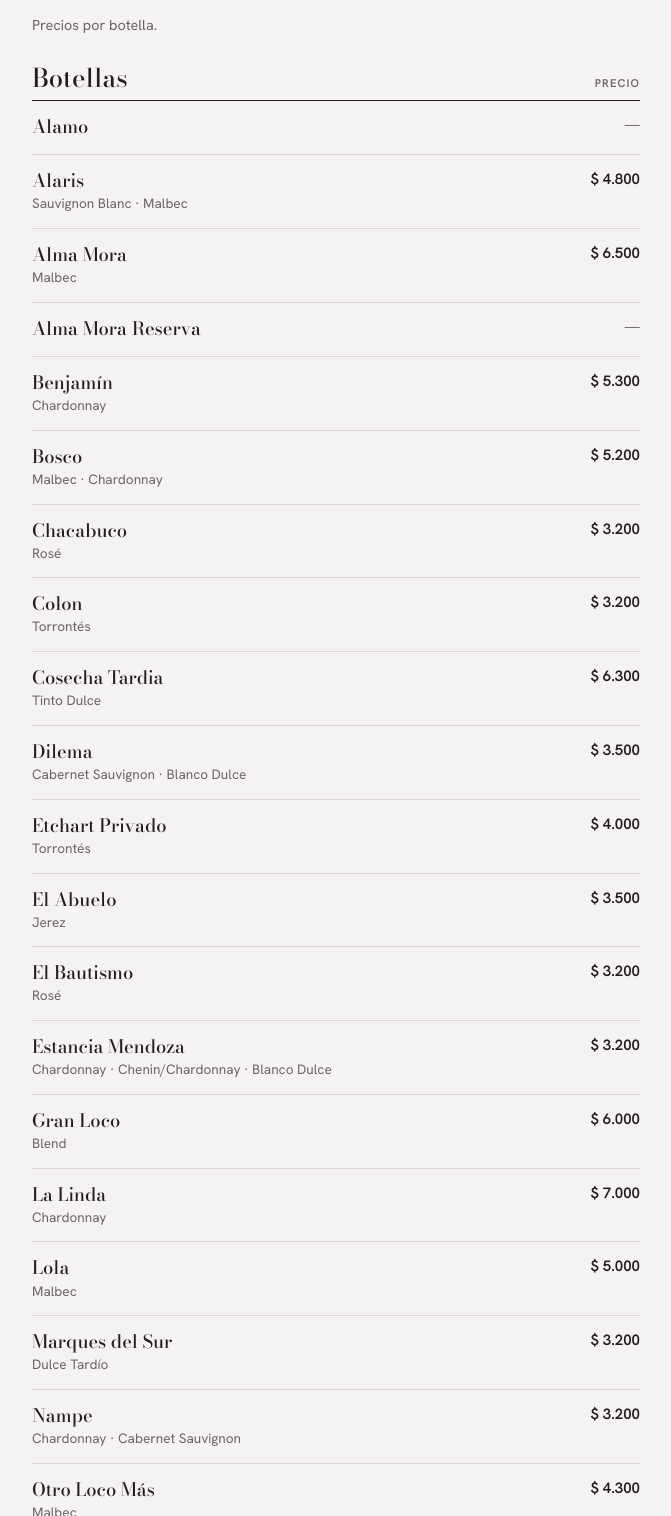
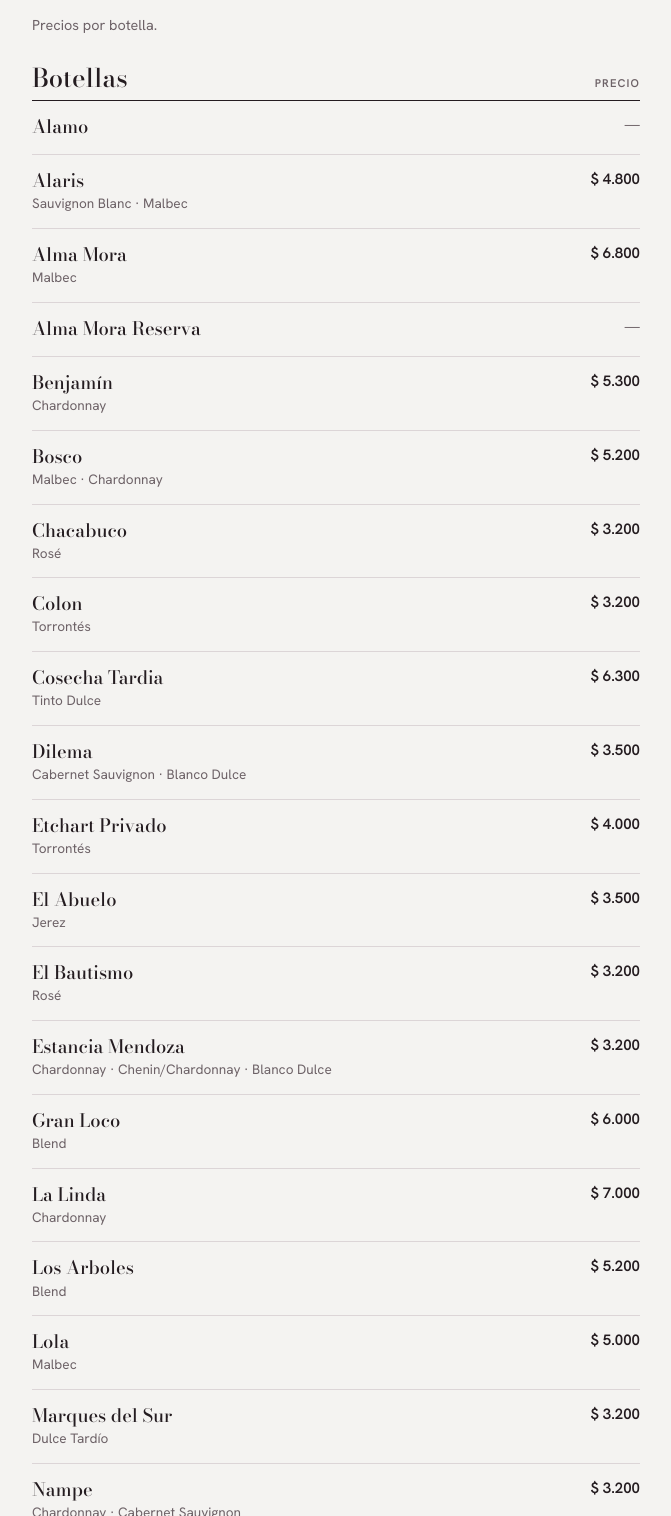
Before and after one commit to thomasjimenez2001-bot/Carta-de-Vinos-, a plain HTML site: page index.html in a window 1280 px wide. Shown: the part 221-1737 px from the top of the page, without its empty margins (304-975 px from the left). Drawn offline with nearby package versions, Linux system fonts and the light colour scheme.

Commit message:
index.html

```diff
--- a/index.html
+++ b/index.html
@@ -213,7 +213,7 @@ h1 {
         { id: 'botellas', t: 'Botellas', items: [
           { n: "Alamo", p: [null] },
           { n: "Alaris", m: "Sauvignon Blanc · Malbec", p: [4800] },
-          { n: "Alma Mora", m: "Malbec", p: [6500] },
+          { n: "Alma Mora", m: "Malbec", p: [6800] },
           { n: "Alma Mora Reserva", p: [null] },
           { n: "Benjamín", m: "Chardonnay", p: [5300] },
           { n: "Bosco", m: "Malbec · Chardonnay", p: [5200] },
@@ -227,6 +227,7 @@ h1 {
           { n: "Estancia Mendoza", m: "Chardonnay · Chenin/Chardonnay · Blanco Dulce", p: [3200] },
           { n: "Gran Loco", m: "Blend", p: [6000] },
           { n: "La Linda", m: "Chardonnay", p: [7000] },
+          { n: "Los Arboles", m: "Blend", p: [5200] },
           { n: "Lola", m: "Malbec", p: [5000] },
           { n: "Marques del Sur", m: "Dulce Tardío", p: [3200] },
           { n: "Nampe", m: "Chardonnay · Cabernet Sauvignon", p: [3200] },
@@ -277,7 +278,8 @@ h1 {
           { n: "Havana Club Añejo 3 Años", p: [17500] }
         ] },
         { id: "vodka", t: "Vodka", items: [
-          { n: "Smirnoff Clásico", p: [9300] }
+          { n: "Smirnoff Clásico", p: [9300] },
+          { n: "Smirnoff Clásico", p: [12500] }
         ] },
         { id: "whisky", t: "Whisky", items: [
           { n: "Blenders Honey", p: [10800] },
```
